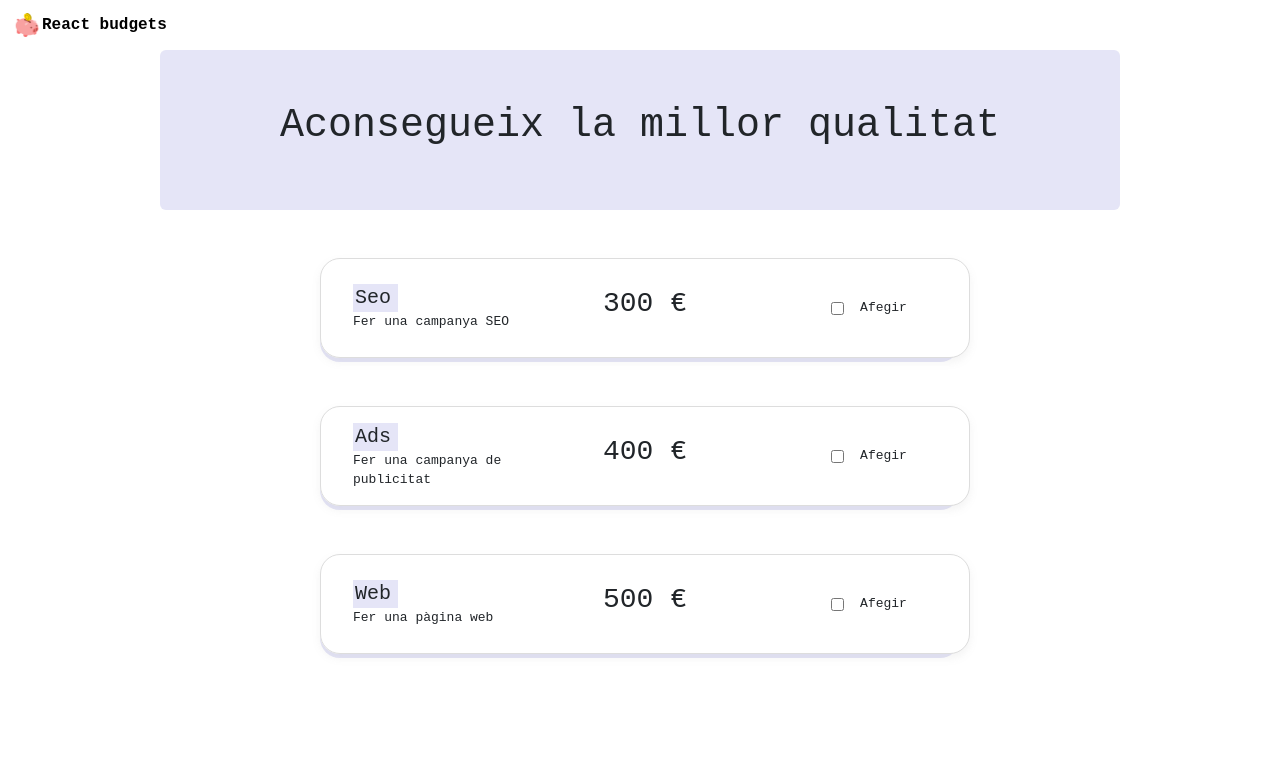
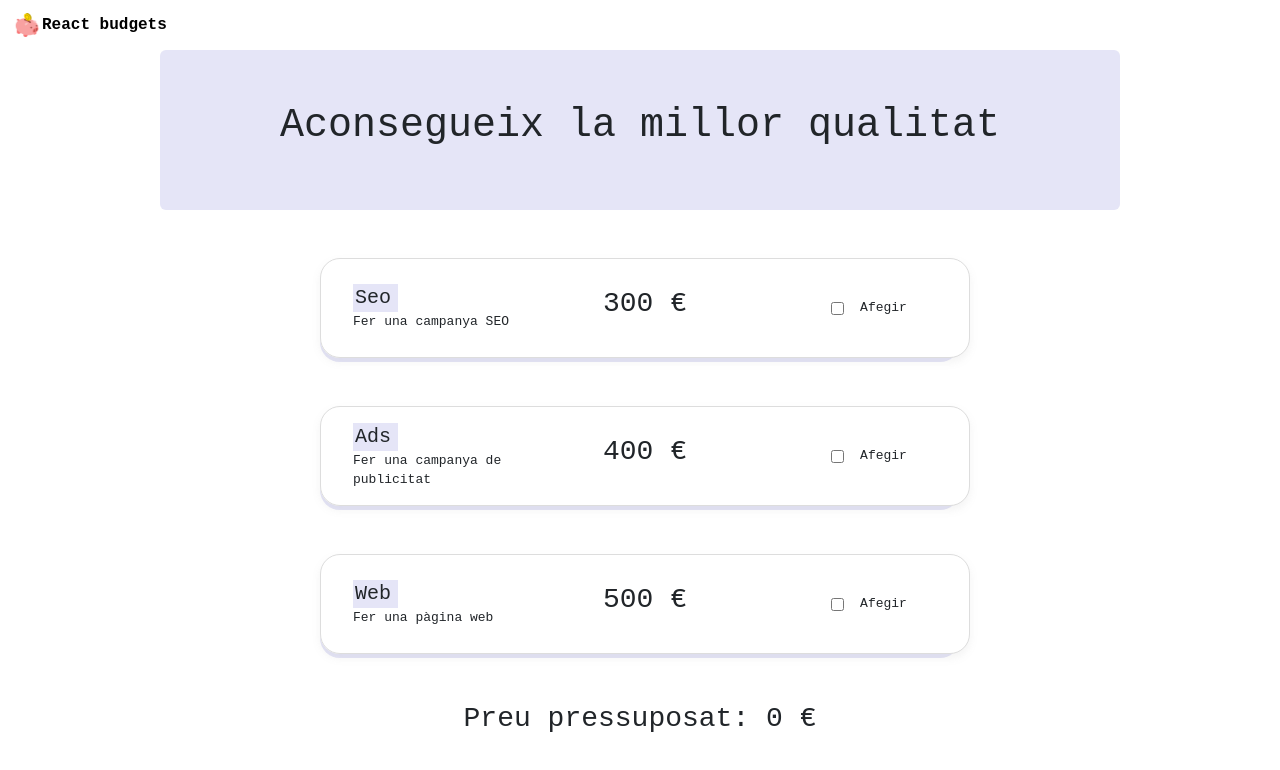
Before and after one commit to Luovtyrell/React-budgets, a React (Vite) app: page / in a window 1280 px wide. Shown: the top 770 px of the page. Built offline with nearby package versions, Linux system fonts and the light colour scheme.

Commit message:
TotalPrice component implemented

```diff
--- a/src/components/Card/Card.jsx
+++ b/src/components/Card/Card.jsx
@@ -3,9 +3,9 @@ import { useState } from "react";
 import UseServiceList from "../../hooks/UseServiceList.jsx";
 import "./card.css";
 
-export default function Card({ id }) {
+export default function Card({ id, onSelectionChange }) {
   const serviceList = UseServiceList();
-  const [selected, setSelected] = useState(false); // estado para manejar la selección
+  const [selected, setSelected] = useState(false);
   const foundProductById = serviceList.find((product) => product.id == id);
   console.log(foundProductById);
 
@@ -14,7 +14,8 @@ export default function Card({ id }) {
   }
 
   const handleSelect = () => {
-    setSelected(!selected); // cambiar el estado de selección al hacer clic en el botón
+    setSelected(!selected);
+    onSelectionChange(id, !selected);
   };
 
   return (
@@ -56,4 +57,5 @@ Card.propTypes = {
   name: PropTypes.string,
   description: PropTypes.string,
   price: PropTypes.number,
+  onSelectionChange: PropTypes.func,
 };
--- a/src/components/TotalPrice/TotalPrice.jsx
+++ b/src/components/TotalPrice/TotalPrice.jsx
@@ -1,16 +1,46 @@
+import { useState } from "react";
 import ServiceListContext from "../../context/ServiceListContext";
 import serviceList from "../../data/budgetData.json";
 import Card from "../Card/Card";
 
 const TotalPrice = () => {
   const productIds = [1, 2, 3];
+  const [selectedProducts, setSelectedProducts] = useState({});
+
+  const handleSelectionChange = (productId, isSelected) => {
+    setSelectedProducts({
+      ...selectedProducts,
+      [productId]: isSelected,
+    });
+  };
+
+  const calculateTotalPrice = () => {
+    let totalPrice = 0;
+
+    Object.keys(selectedProducts).forEach((productId) => {
+      if (selectedProducts[productId]) {
+        const product = serviceList.find(
+          (product) => product.id === parseInt(productId)
+        );
+        if (product) {
+          totalPrice += product.price;
+        }
+      }
+    });
+
+    return totalPrice;
+  };
+
   return (
     <ServiceListContext.Provider value={serviceList}>
       {productIds.map((productId) => (
         <div key={productId}>
-          <Card id={productId} />
+          <Card id={productId} onSelectionChange={handleSelectionChange} />
         </div>
       ))}
+      <div className="container mt-5 d-flex justify-content-center align-items-center">
+        <h3>Preu pressuposat: {calculateTotalPrice()} €</h3>
+      </div>
     </ServiceListContext.Provider>
   );
 };
--- a/src/pages/Home/BudgetHome.jsx
+++ b/src/pages/Home/BudgetHome.jsx
@@ -20,7 +20,7 @@ const Home = () => {
         </div>
       </div>
       <div className="container">
-        <TotalPrice />
+        <TotalPrice/>
       </div>
     </div>
   );
```
